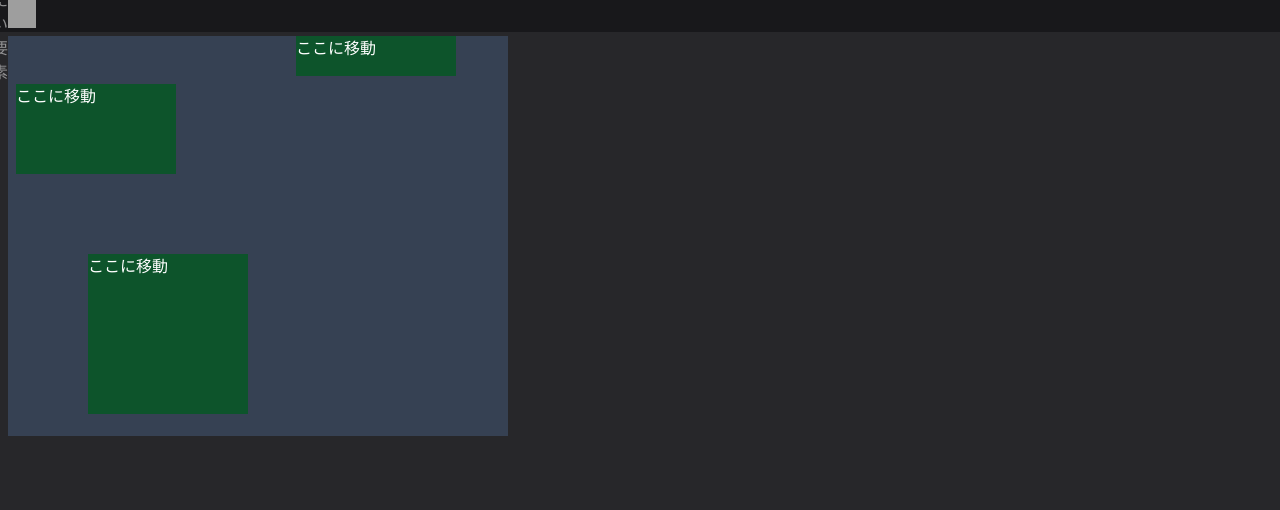
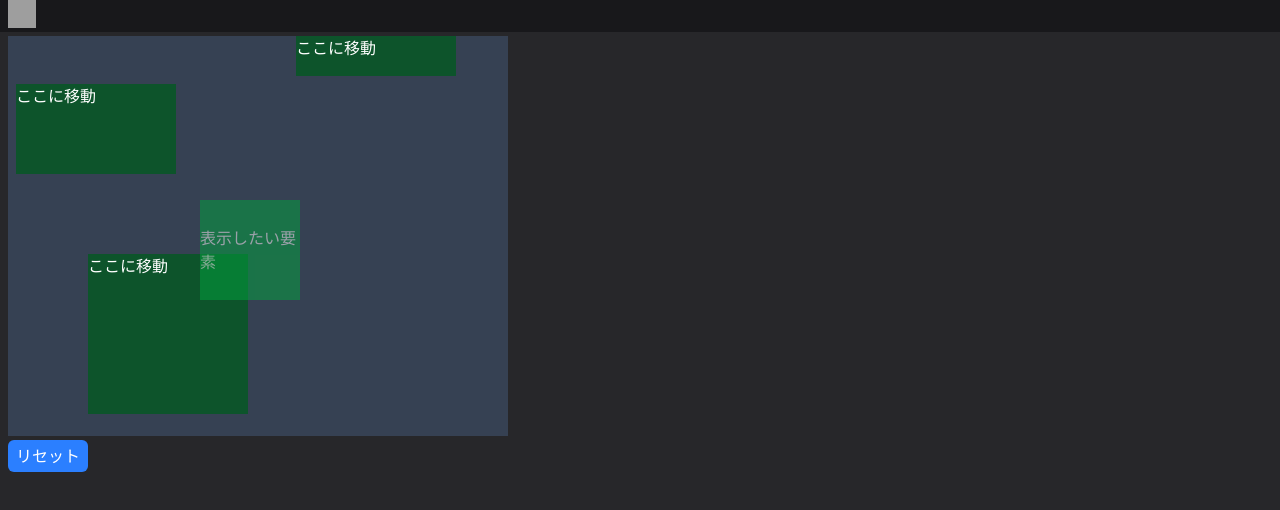
Before and after one commit to shari-sushi/sandbox, a React (Vite) app in the folder frontend/: page /element-position in a window 1280 px wide. Shown: the top 510 px of the page. Built offline with nearby package versions, Linux system fonts and the light colour scheme; grey boxes are pictures that could not be loaded.

Commit message:
本番で使いやすいように改造

```diff
--- a/frontend/src/pages/ElementPosition/ElementPosition.tsx
+++ b/frontend/src/pages/ElementPosition/ElementPosition.tsx
@@ -15,12 +15,14 @@ export const Component = ({ id }: Props) => {
   const targetRef2 = useRef(null!)
   const targetRef3 = useRef(null!)
 
-  const [position, setPosition] = useState({
-    top: 0,
-    left: 0,
-    height: 0,
-    width: 0,
-  })
+  const initialPosition = {
+    top: 200,
+    left: 200,
+    height: 100,
+    width: 100,
+  }
+
+  const [position, setPosition] = useState(initialPosition)
 
   const moveComponent = (ref: React.RefObject<HTMLElement>) => {
     return setPosition(getElementPosition(ref))
@@ -29,6 +31,7 @@ export const Component = ({ id }: Props) => {
   console.log(id)
 
   return (
+    <div className="flex flex-col gap-y-1">
       <div className="w-[500px] h-[400px] bg-gray-700">
         <div ref={targetRef1} className="ml-72 w-40 h-10 bg-green-900 cursor-pointer" onClick={() => moveComponent(targetRef1)}>
           <div>ここに移動</div>
@@ -36,11 +39,19 @@ export const Component = ({ id }: Props) => {
         <div ref={targetRef2} className="m-2 w-40 aspect-video bg-green-900 cursor-pointer" onClick={() => moveComponent(targetRef2)}>
           <div>ここに移動</div>
         </div>
-      <div ref={targetRef3} className="m-20 w-40 aspect-square bg-green-900 cursor-pointer" onClick={() => moveComponent(targetRef3)}>
+        <div ref={targetRef3} className="ml-20 mt-20 w-40 aspect-square bg-green-900 cursor-pointer" onClick={() => moveComponent(targetRef3)}>
           <div>ここに移動</div>
+        </div>
       </div>
       <div className="absolute flex justify-center items-center bg-green-600 opacity-50" style={position}>
         <p>表示したい要素</p>
+      </div>
+      <div
+        className="bg-blue-500 cursor-pointer w-20 rounded-md p-1 hover:bg-blue-600 flex justify-center"
+        onClick={() => {
+          setPosition(initialPosition)
+        }}>
+        リセット
       </div>
     </div>
   )
```
Lines whose indentation alone changed are shown as unchanged.
